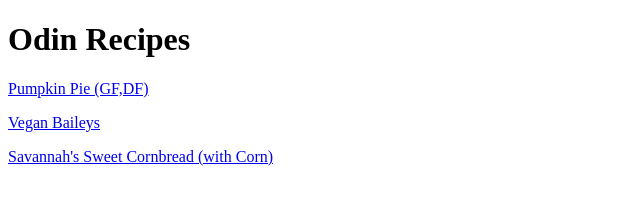
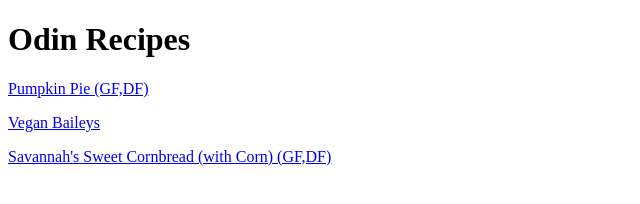
Before and after one commit to DJSavvyRad/odin-recipes, a plain HTML site: page index.html in a window 1280 px wide. Shown: the full height of the page, 0-640 px from the left. Drawn offline with Linux system fonts and the light colour scheme.

Commit message:
Edit Cornbread link text on homepage

```diff
--- a/index.html
+++ b/index.html
@@ -8,6 +8,6 @@
     <h1>Odin Recipes</h1>
     <p><a href="recipes/gfdf_pumpkinpie.html">Pumpkin Pie (GF,DF)</a></p>
     <p><a href="recipes/veganbaileys.html">Vegan Baileys</a></p>
-    <p><a href="recipes/gfdf_cornbread.html">Savannah's Sweet Cornbread (with Corn)</a></p>
+    <p><a href="recipes/gfdf_cornbread.html">Savannah's Sweet Cornbread (with Corn) (GF,DF)</a></p>
 </body>
 </html>
```
